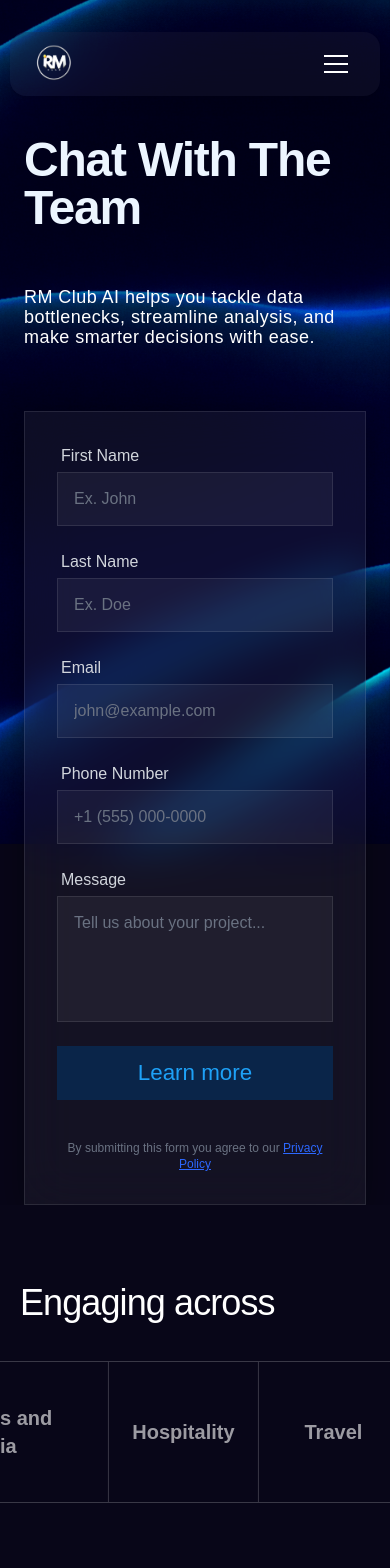
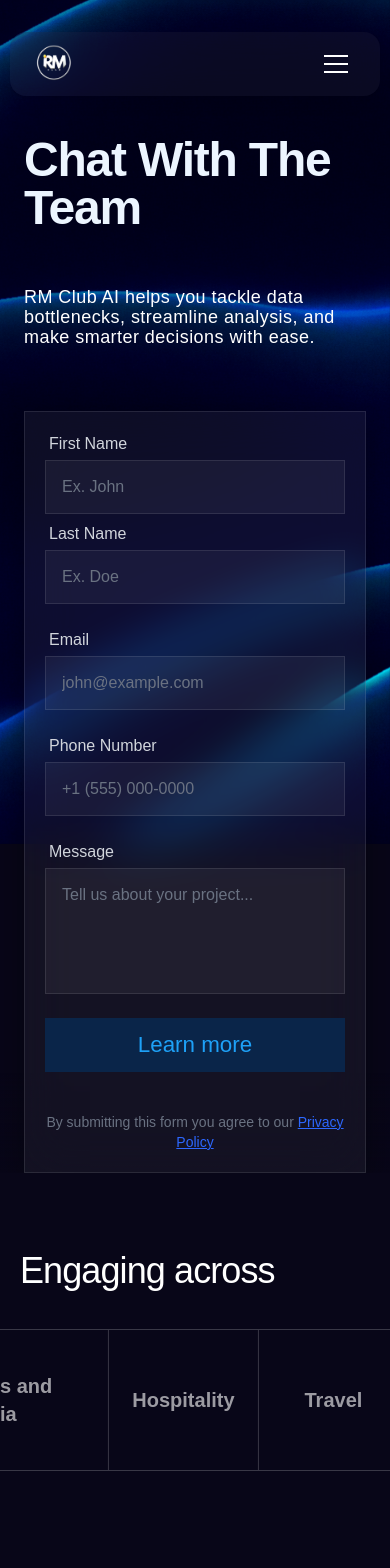
Before and after one commit to panditsagar/rm-club-web, a Next.js app: page /contact in a window 390 px wide. Shown: the top 1568 px of the page. Built offline with nearby package versions, Linux system fonts and the light colour scheme; a web font is replaced by a local one.

Commit message:
Enhance ContactForm and related components for improved layout and responsiveness; adjust padding, grid gaps, and overflow handling.

```diff
--- a/components/contact/ContactForm.jsx
+++ b/components/contact/ContactForm.jsx
@@ -26,9 +26,9 @@ const ContactForm = () => {
   };
 
   return (
-    <div className="w-full max-w-2xl p-8 bg-white/5   border border-white/10 shadow-[0_8px_32px_0_rgba(0,0,0,0.37)] backdrop-blur-xl hover:border-white/20 transition-all duration-300">
+    <div className="w-full max-w-2xl p-5 sm:p-8 bg-white/5   border border-white/10 shadow-[0_8px_32px_0_rgba(0,0,0,0.37)] backdrop-blur-xl hover:border-white/20 transition-all duration-300">
       <form onSubmit={handleSubmit} className="space-y-6">
-        <div className="grid grid-cols-1 md:grid-cols-2 gap-6">
+        <div className="grid grid-cols-1 md:grid-cols-2 gap-2 sm:gap-6">
           <div className="flex flex-col gap-1">
             <label
               htmlFor="firstName"
@@ -161,7 +161,7 @@ const ContactForm = () => {
           />
         </button>
 
-        <p className="text-center text-xs text-gray-500 mt-4">
+        <p className="text-center text-sm text-gray-500 mt-4">
           By submitting this form you agree to our{" "}
           <span className="text-[#2D68FF] hover:text-[#144EE3] underline cursor-pointer transition-colors">
             Privacy Policy
--- a/components/contact/ContactHero.jsx
+++ b/components/contact/ContactHero.jsx
@@ -37,9 +37,10 @@ export default function App() {
           </div>
 
           {/* Right Side: Form */}
-          <div className="flex justify-center lg:justify-end w-full">
-            <ContactForm />
-          </div>
+       <div className="flex justify-center lg:justify-end w-full relative z-[60]">
+  <ContactForm />
+</div>
+
         </div>
       </section>
     </>
--- a/components/contact/ContactSection3.jsx
+++ b/components/contact/ContactSection3.jsx
@@ -66,15 +66,16 @@ export default function FourthSection() {
   const carouselItems = [...logos, ...logos];
 
   return (
-    <section className="relative w-full bg-[#080618]  py-20  overflow-hidden  sm:pb-50">
-         <div className="absolute top-0 z-50 left-0 w-full h-[150px] -translate-y-full bg-gradient-to-t from-[#080618] to-transparent pointer-events-none" />
+    <section className="relative w-full bg-[#080618]  py-20 sm:pb-50">
+         <div className="absolute top-0 z-30 left-0 w-full h-[100px] -translate-y-full bg-gradient-to-t from-[#080618] to-transparent pointer-events-none" />
 
       <div className="w-full">
         <h2 className="text-white pl-5 lg:pl-20 text-start text-4xl lg:text-[4.5rem] tracking-tight leading-none font-jakarta font-medium mb-10 lg:mb-20">
           Engaging across
         </h2>
 
-        {/* CAROUSEL TRACK */}
+        {/* CAROUSEL TRACK WRAPPER to handle overflow without clipping section blend */}
+        <div className="w-full overflow-hidden pb-32">
             <div className="w-full border-t border-b border-white/20 relative">
               <div className="flex animate-marquee">
                 {carouselItems.map((item, index) => (
@@ -134,6 +135,7 @@ export default function FourthSection() {
               </div>
             </div>
         </div>
+      </div>
 
       <style jsx global>{`
         @keyframes marquee {
```
Lines whose indentation alone changed are shown as unchanged.
